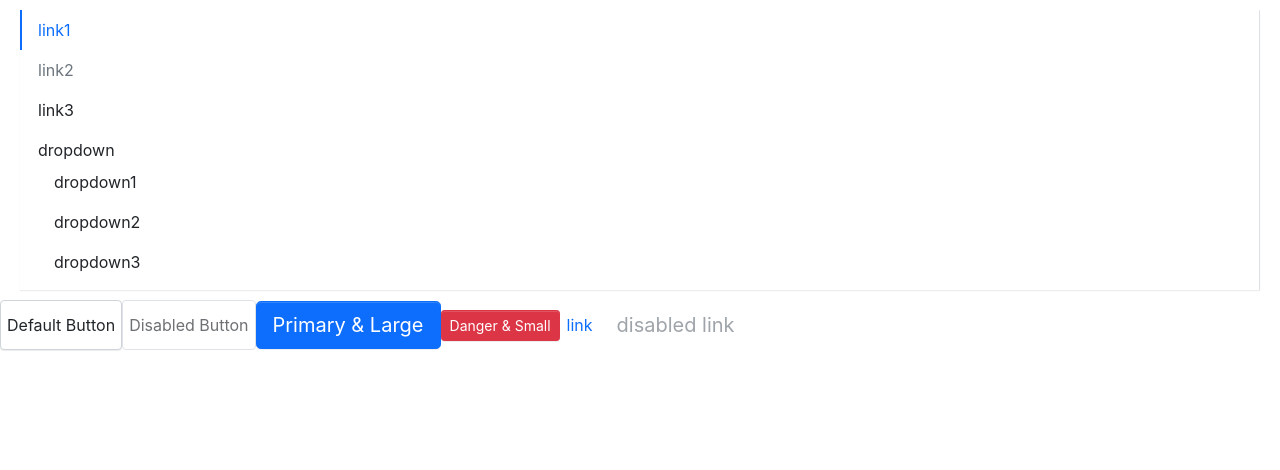
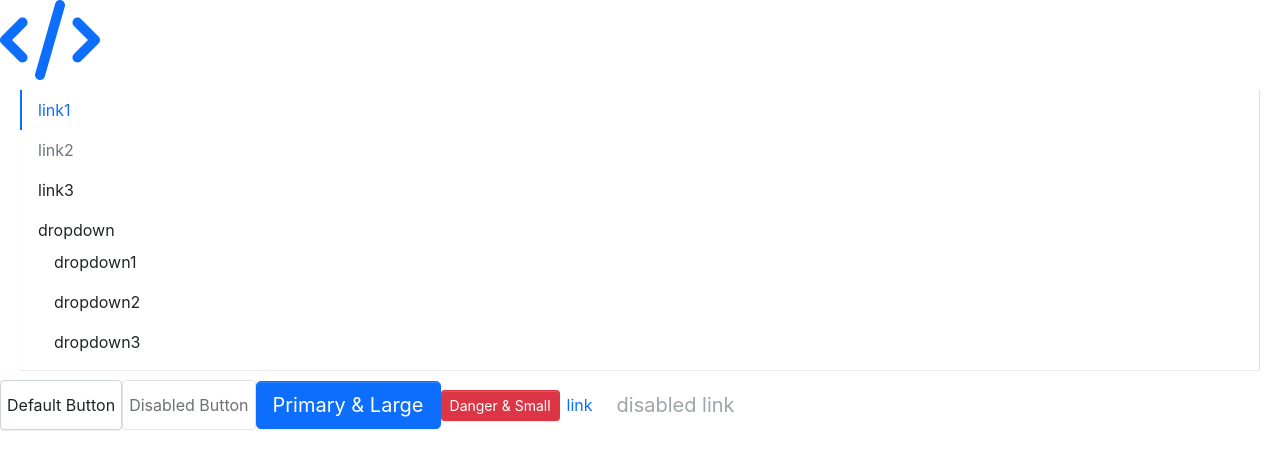
Before and after one commit to jessieren1/my-ui-library, a React (Create React App) app: page / in a window 1280 px wide. Shown: the top 470 px of the page. Built offline with nearby package versions, Linux system fonts and the light colour scheme.

Commit message:
feat: add Icon component

```diff
--- a/package.json
+++ b/package.json
@@ -3,6 +3,9 @@
   "version": "0.1.0",
   "private": true,
   "dependencies": {
+    "@fortawesome/fontawesome-svg-core": "^6.2.1",
+    "@fortawesome/free-solid-svg-icons": "^6.2.1",
+    "@fortawesome/react-fontawesome": "^0.2.0",
     "@testing-library/jest-dom": "^5.16.5",
     "@testing-library/react": "^13.4.0",
     "@testing-library/user-event": "^13.5.0",
--- a/src/App.tsx
+++ b/src/App.tsx
@@ -3,10 +3,12 @@
 import Menu from "./components/Menu/menu";
 import MenuItem from "./components/Menu/menuItem";
 import SubMenu from "./components/Menu/subMenu";
+import Icon from "./components/Icon/icon";
 
 const App: React.FC = () => {
   return (
     <div>
+      <Icon icon="code" theme="primary" size="5x"></Icon>
       <Menu
         defaultIndex="0"
         onSelect={(index) => {
--- /dev/null
+++ b/src/components/Icon/_style.scss
@@ -0,0 +1,5 @@
+@each $key, $val in $theme-colors {
+    .icon-#{$key} {
+      color: $val;
+    }
+  }
--- /dev/null
+++ b/src/components/Icon/icon.tsx
@@ -0,0 +1,32 @@
+import React from "react";
+import classNames from "classnames";
+import { library } from "@fortawesome/fontawesome-svg-core";
+import { fas } from "@fortawesome/free-solid-svg-icons";
+import {
+  FontAwesomeIcon,
+  FontAwesomeIconProps,
+} from "@fortawesome/react-fontawesome";
+library.add(fas);
+
+export type ThemeProps =
+  | "primary"
+  | "secondary"
+  | "success"
+  | "info"
+  | "warning"
+  | "danger"
+  | "light"
+  | "dark";
+export interface IconProps extends FontAwesomeIconProps {
+  theme?: ThemeProps;
+}
+
+export const Icon: React.FC<IconProps> = (props) => {
+  const { className, theme, ...restProps } = props;
+  const classes = classNames("test-icon", className, {
+    [`icon-${theme}`]: theme,
+  });
+  return <FontAwesomeIcon className={classes} {...restProps} />;
+};
+
+export default Icon;
--- a/src/styles/_variables.scss
+++ b/src/styles/_variables.scss
@@ -33,6 +33,17 @@
 $light:         $gray-100 !default;
 $dark:          $gray-900 !default;
 
+//theme color(use for map)
+$theme-colors: (
+  'primary': $primary,
+  'secondary': $secondary,
+  'success': $success,
+  'info': $info,
+  'warning': $warning,
+  'danger': $danger,
+  'light': $light,
+  'dark': $dark
+);
 
 //font family
 $font-family-sans-serif:      -apple-system, BlinkMacSystemFont, "Segoe UI", Roboto, "Helvetica Neue", Arial, "Noto Sans", sans-serif, "Apple Color Emoji", "Segoe UI Emoji", "Segoe UI Symbol", "Noto Color Emoji" !default;
--- a/src/styles/index.scss
+++ b/src/styles/index.scss
@@ -12,3 +12,6 @@
 
 // menu
 @import '../components/Menu/style';
+
+// icon
+@import '../components/Icon/style';
```
Also changed, not shown: 1 other file (tests, documents, lock files or other folders).
